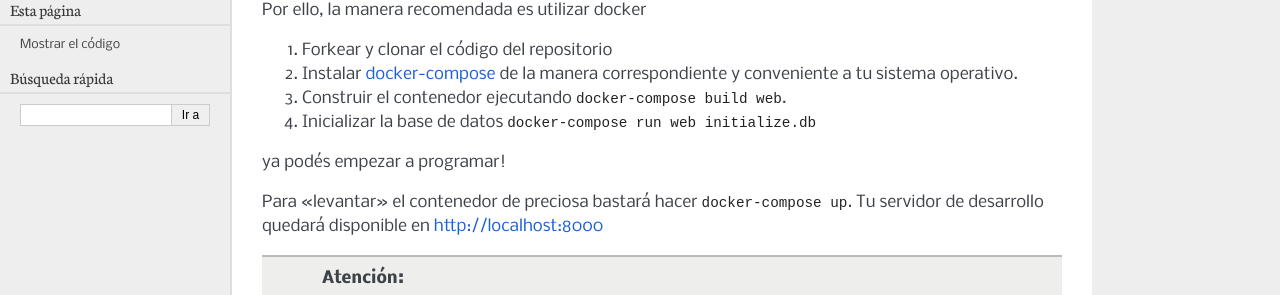
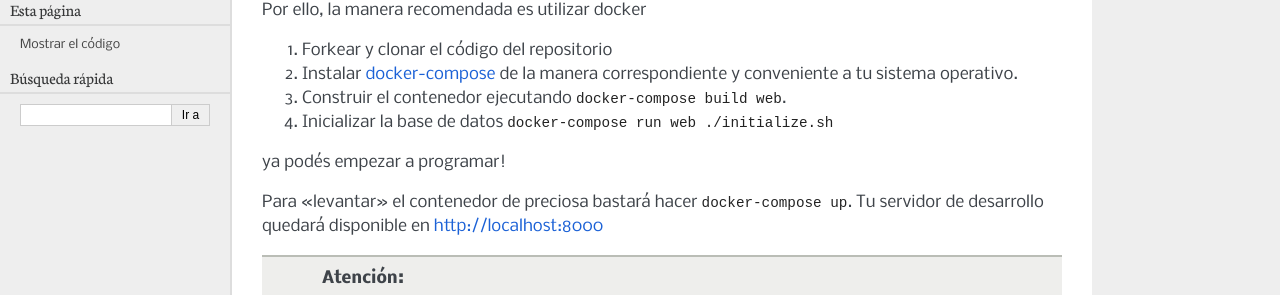
Before and after one commit to mgaitan/preciosa, a Sphinx documentation site: the page built from docs/install.rst, in a window 1280 px wide. Shown: the part 208-503 px from the top of the page. Built offline with Sphinx 7.4.7, drawn with Linux system fonts in a browser that asks for light colours; pages that are not in the unit, such as notebooks, are missing from menus.

Commit message:
typo in docs

```diff
--- a/docs/install.rst
+++ b/docs/install.rst
@@ -9,7 +9,7 @@ Por ello, la manera recomendada es utilizar docker
 1. Forkear y clonar el código del repositorio
 2. Instalar `docker-compose <https://docs.docker.com/compose/install/>`_ de la manera correspondiente y conveniente a tu sistema operativo.
 3. Construir el contenedor ejecutando ``docker-compose build web``.
-4. Inicializar la base de datos ``docker-compose run web initialize.db``
+4. Inicializar la base de datos ``docker-compose run web ./initialize.sh``
 
 ya podés empezar a programar!
 
```
